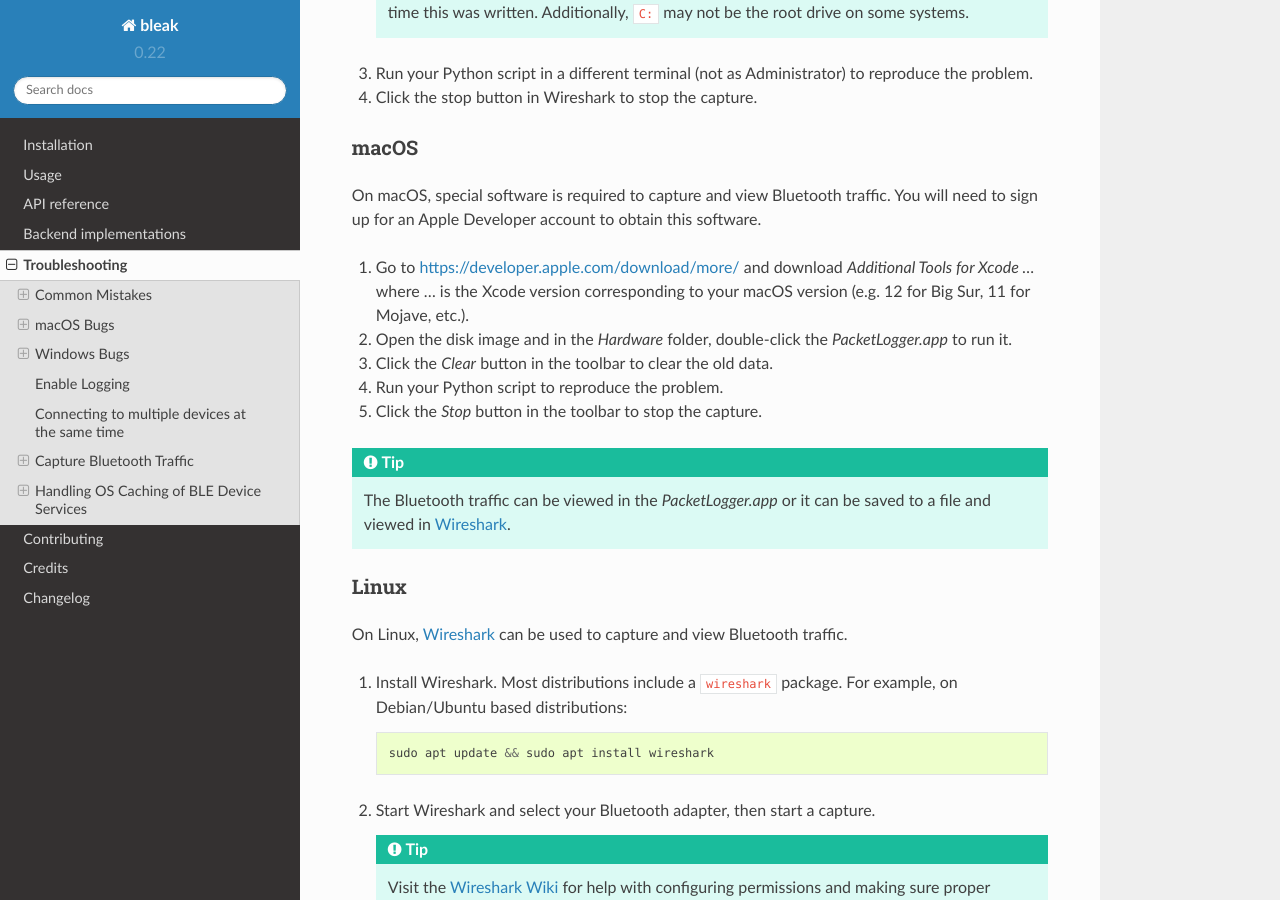
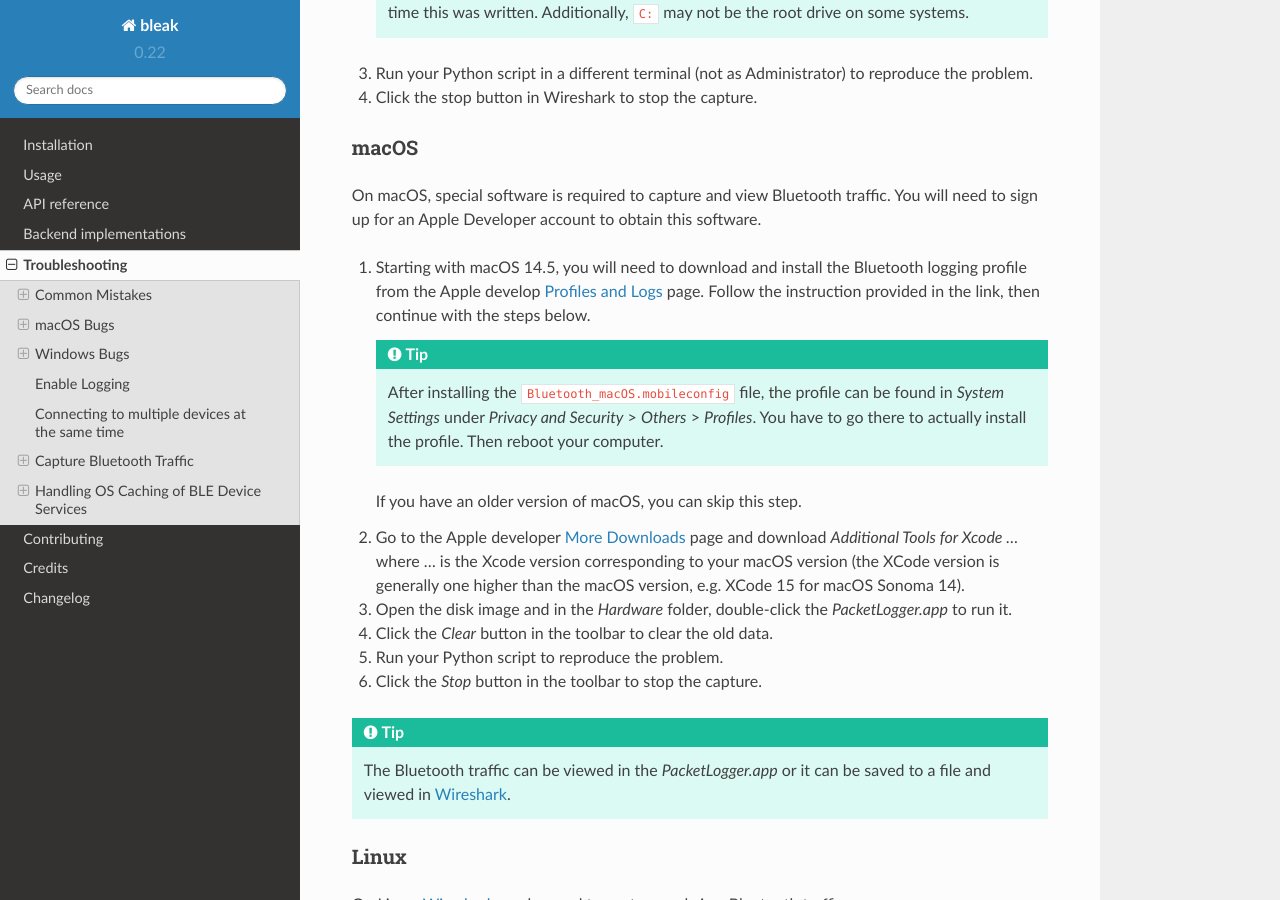
Before and after one commit to hbldh/bleak, a Sphinx documentation site: the page built from docs/troubleshooting.rst, in a window 1280 px wide and 900 px high, scrolled down 7016 px. Built offline with Sphinx 7.4.7 and the Read the Docs theme 2.0.0, drawn with Linux system fonts in a browser that asks for light colours.

Commit message:
docs/troubleshooting: update for macOS 14.5
Apple now requires that a special Bluetooth profile has to be enabled
in order to log Bluetooth packets.

```diff
--- a/docs/troubleshooting.rst
+++ b/docs/troubleshooting.rst
@@ -341,22 +341,37 @@ macOS
 On macOS, special software is required to capture and view Bluetooth traffic.
 You will need to sign up for an Apple Developer account to obtain this software.
 
-1.  Go to `<https://developer.apple.com/download/more/>`_ and download *Additional
-    Tools for Xcode ...* where ... is the Xcode version corresponding to your macOS
-    version (e.g. 12 for Big Sur, 11 for Mojave, etc.).
+1.  Starting with macOS 14.5, you will need to download and install the Bluetooth
+    logging profile from the Apple develop `Profiles and Logs`_ page. Follow the
+    instruction provided in the link, then continue with the steps below.
 
-2.  Open the disk image and in the *Hardware* folder, double-click the *PacketLogger.app*
-    to run it.
+    .. tip:: After installing the ``Bluetooth_macOS.mobileconfig`` file, the
+             profile can be found in *System Settings* under *Privacy and Security*
+             > *Others* > *Profiles*. You have to go there to actually install
+             the profile. Then reboot your computer.
 
-3.  Click the *Clear* button in the toolbar to clear the old data.
+    If you have an older version of macOS, you can skip this step.
 
-4.  Run your Python script to reproduce the problem.
+2.  Go to the Apple developer `More Downloads`_ page and download *Additional
+    Tools for Xcode ...* where ... is the Xcode version corresponding to your
+    macOS version (the XCode version is generally one higher than the macOS
+    version, e.g. XCode 15 for macOS Sonoma 14).
 
-5.  Click the *Stop* button in the toolbar to stop the capture.
+3.  Open the disk image and in the *Hardware* folder, double-click the
+    *PacketLogger.app* to run it.
+
+4.  Click the *Clear* button in the toolbar to clear the old data.
+
+5.  Run your Python script to reproduce the problem.
+
+6.  Click the *Stop* button in the toolbar to stop the capture.
 
 .. tip:: The Bluetooth traffic can be viewed in the *PacketLogger.app* or it can
          be saved to a file and viewed in `Wireshark`_.
 
+.. _Profiles and Logs: https://developer.apple.com/bug-reporting/profiles-and-logs/?name=bluetooth&platform=macos
+
+.. _More Downloads: https://developer.apple.com/download/all/?q=additional%20tools%20for%20xcode
 
 Linux
 =====
```
